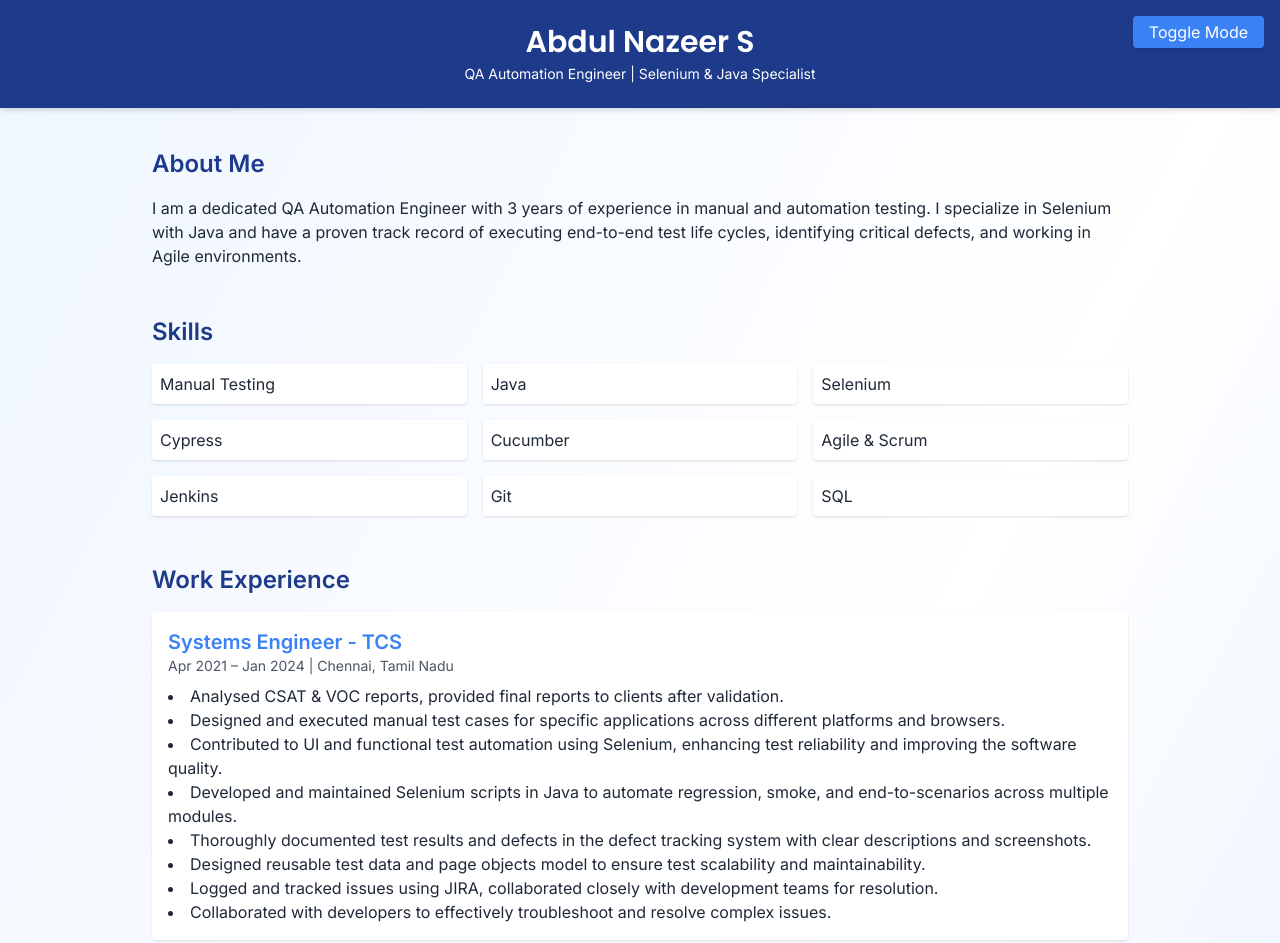
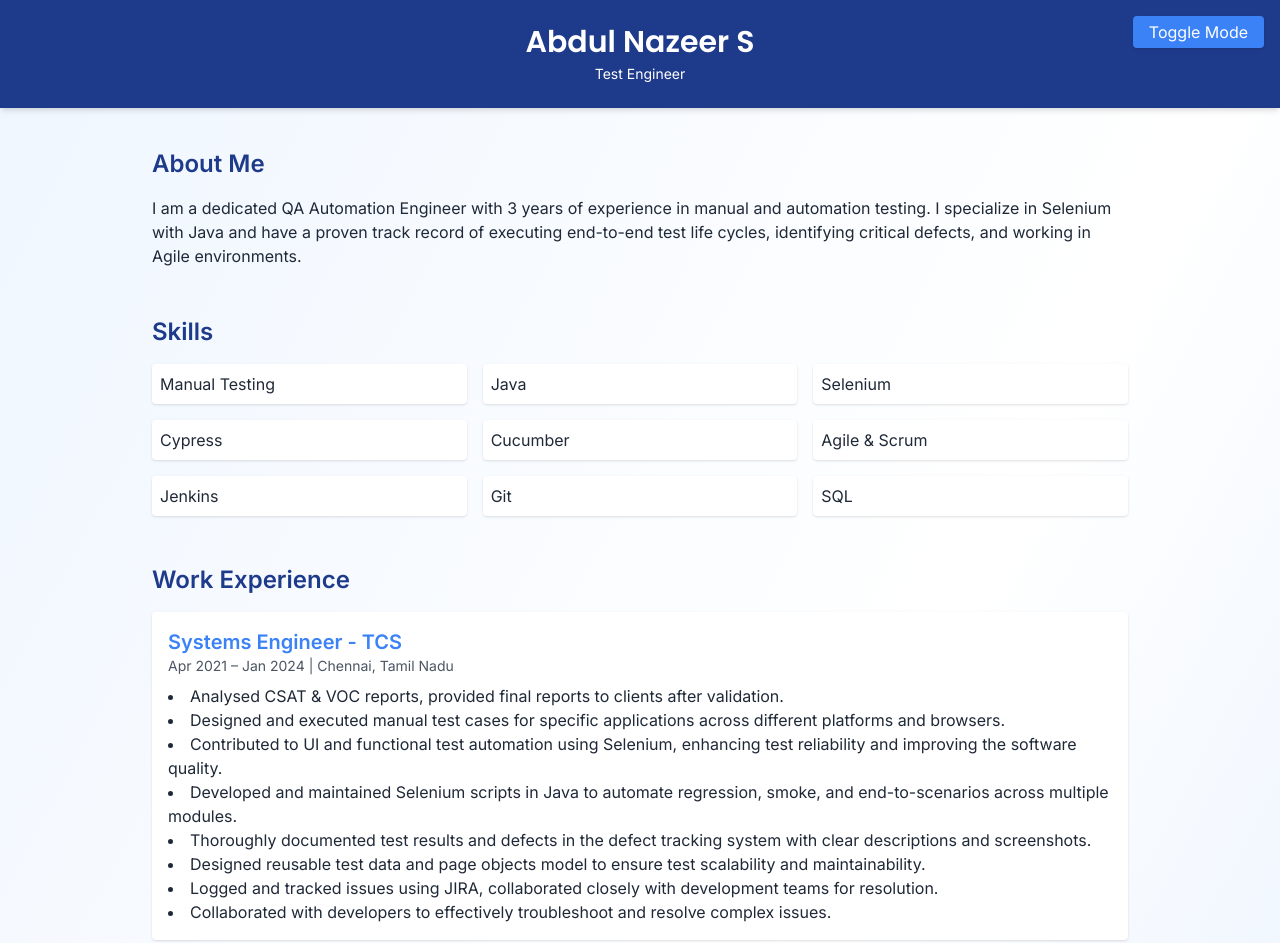
Before and after one commit to AbdulTest-12/Abdul-Nazeer---Portfolio, a plain HTML site: page index.html in a window 1280 px wide. Shown: the top 943 px of the page. Drawn offline with nearby package versions, Linux system fonts and the light colour scheme.

Commit message:
index.html

```diff
--- a/index.html
+++ b/index.html
@@ -43,7 +43,7 @@
   <header class="bg-primary text-white p-6 shadow-md">
     <div class="max-w-5xl mx-auto text-center">
       <h1 class="text-3xl font-heading font-bold">Abdul Nazeer S</h1>
-      <p class="text-sm mt-1">QA Automation Engineer | Selenium & Java Specialist</p>
+      <p class="text-sm mt-1">Test Engineer</p>
     </div>
   </header>
 
```
